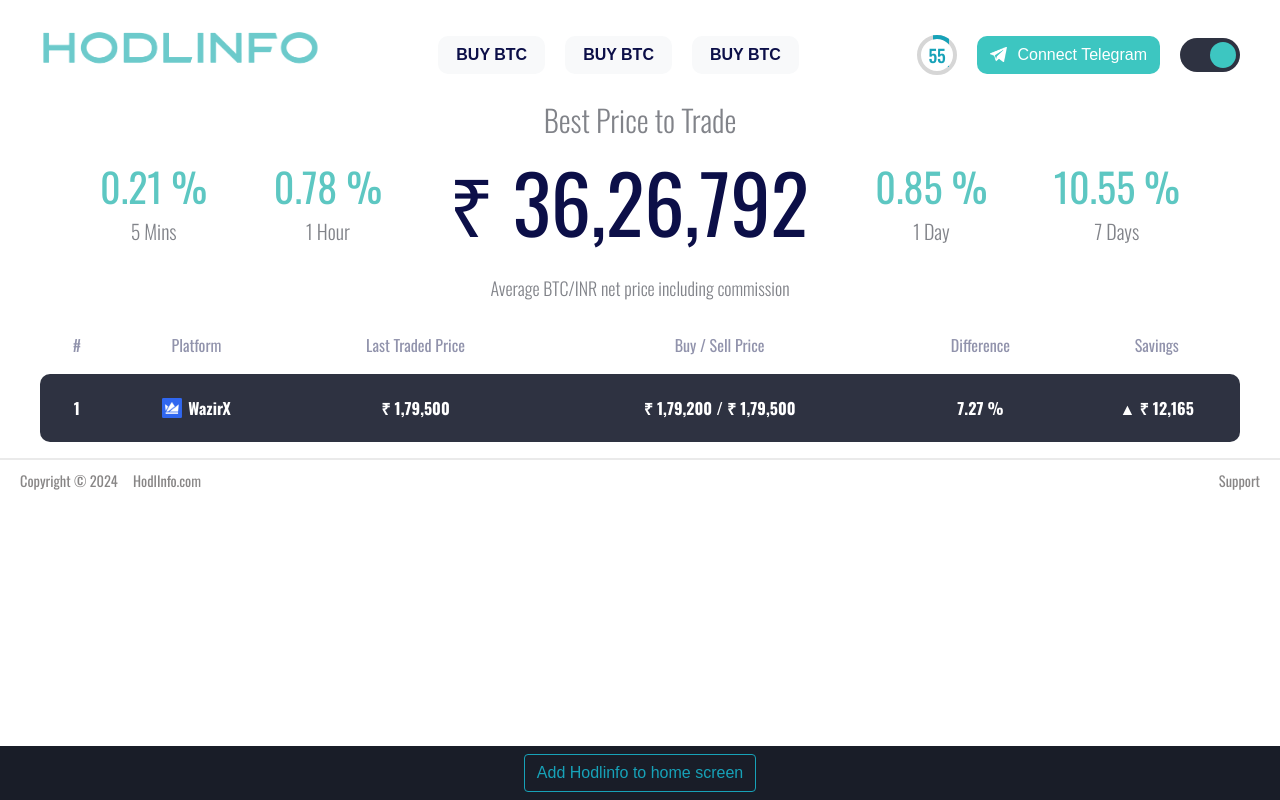
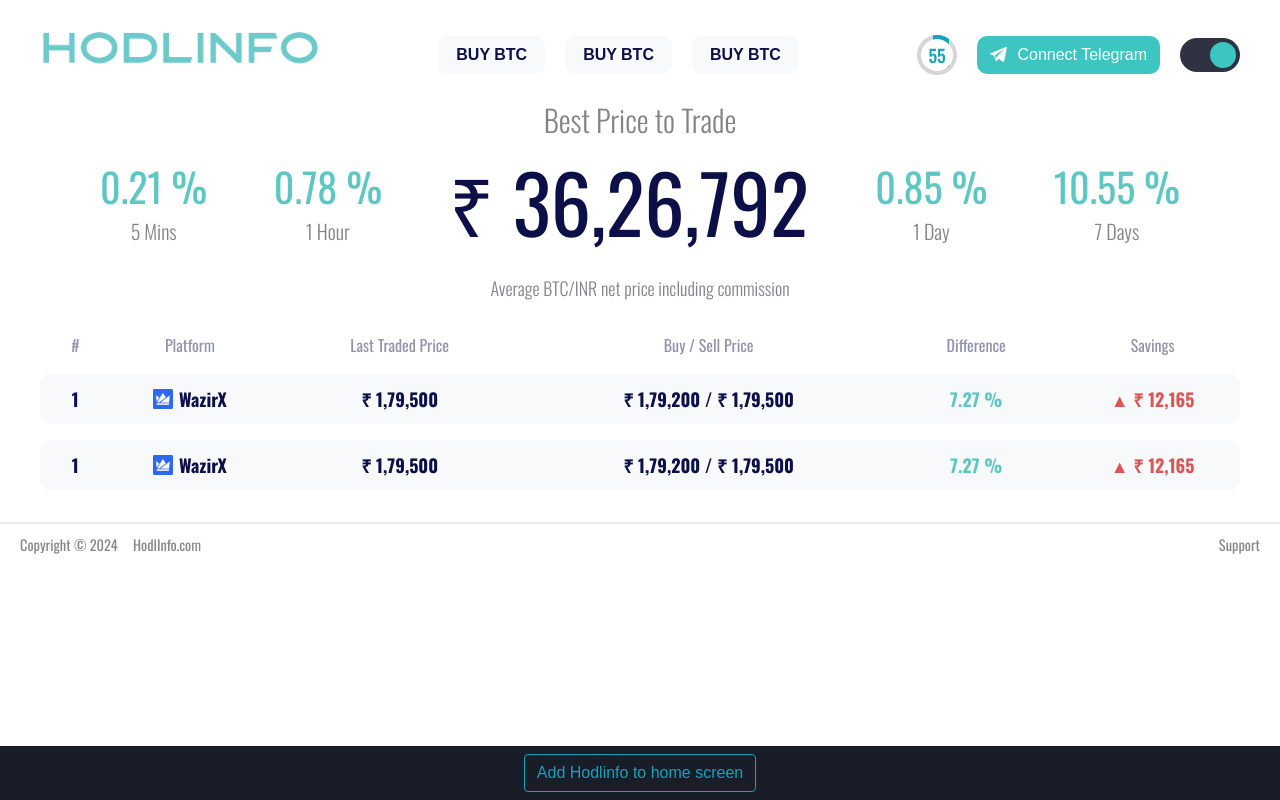
Before and after one commit to mehedihasanhrid1/quadbtech-dashboard, a plain HTML site: page frontend/index.html in a window 1280 px wide. Drawn offline with nearby package versions, Linux system fonts and the light colour scheme.

Commit message:
static table implimented

```diff
--- a/frontend/index.html
+++ b/frontend/index.html
@@ -133,7 +133,7 @@
               <tbody>
                   <tr>
                       <td class="table-align-center">
-                        <h4 class="table-text">1</h4>
+                        <h4 class="table-text-head">1</h4>
                       </td>
                       <td class="table-align-center">
                         <a class="table-exchange-name" href="">
@@ -141,14 +141,32 @@
                           </img>
                              <h4>WazirX</h4>
                       </a></td>
-                      <td class="table-align-center"><h4 class="table-text">₹ 1,79,500</h4></td>
+                      <td class="table-align-center"><h4 class="table-text-head">₹ 1,79,500</h4></td>
                       <td class="table-align-center">
-                        <h4 class="table-text"><span>₹ 1,79,200 / ₹ 1,79,500</span></h4></td>
+                        <h4 class="table-text-head"><span>₹ 1,79,200 / ₹ 1,79,500</span></h4></td>
                       <td class="table-align-center">
-                        <h4 class="table-text color-green">7.27 %</h4>
+                        <h4 class="table-text-green">7.27 %</h4>
                       </td>
-                      <td class="table-align-center"><h4 class="table-text color-green">▲ ₹ 12,165</h4></td>
+                      <td class="table-align-center"><h4 class="table-text-red">▲ ₹ 12,165</h4></td>
                   </tr>
+                  <tr>
+                    <td class="table-align-center">
+                      <h4 class="table-text-head">1</h4>
+                    </td>
+                    <td class="table-align-center">
+                      <a class="table-exchange-name" href="">
+                        <img src="assets/wazix.png" class="table-logo" >
+                        </img>
+                           <h4>WazirX</h4>
+                    </a></td>
+                    <td class="table-align-center"><h4 class="table-text-head">₹ 1,79,500</h4></td>
+                    <td class="table-align-center">
+                      <h4 class="table-text-head"><span>₹ 1,79,200 / ₹ 1,79,500</span></h4></td>
+                    <td class="table-align-center">
+                      <h4 class="table-text-green">7.27 %</h4>
+                    </td>
+                    <td class="table-align-center"><h4 class="table-text-red">▲ ₹ 12,165</h4></td>
+                </tr>
               </tbody>
           </table>
       </div>
--- a/frontend/style.css
+++ b/frontend/style.css
@@ -255,7 +255,7 @@
 /* table */
 
 .table-container {
-  margin: 0 40px;
+  margin: 0 40px 16px 40px;
 }
 
 .table-container table {
@@ -273,13 +273,24 @@
   margin: 0;
 }
 
+.table-text-green{
+  color: #5DC7C2;
+  margin: 0;
+}
+
+.table-text-red{
+  color: #DA5757;
+  margin: 0;
+}
+
 .dark-theme .table-header-th{
   color: #818389;
-  font-size: 20px;
+  font-size: 24px;
 }
 
 .table-align-center{
   text-align: center;
+  padding: 12px 0;
 }
 
 .table-exchange-name{
@@ -288,16 +299,41 @@
   justify-content: center;
   text-decoration: none;
   gap: 6px;
+  color: #0C0F48;
+}
+
+.table-exchange-name h4{
+  margin: 0;
+}
+
+.table-text-head{
+  margin: 0;
+}
+
+.dark-theme .table-exchange-name{
   color: #fff;
 }
 
 .table-container td {
+  color: #0C0F48;
+  font-size: 18px;
+}
+
+.dark-theme .table-container td{
+  font-size: 26px;
+}
+
+.dark-theme .table-container td {
   color: #fff;
 }
 
 .table-container tbody {
+  background-color: #F8F9FA;
+  margin: 0 20px;
+}
+
+.dark-theme .table-container tbody{
   background-color: #2E3241;
-  margin: 0 20px;
 }
 
 .table-container tbody td:first-child {
```
